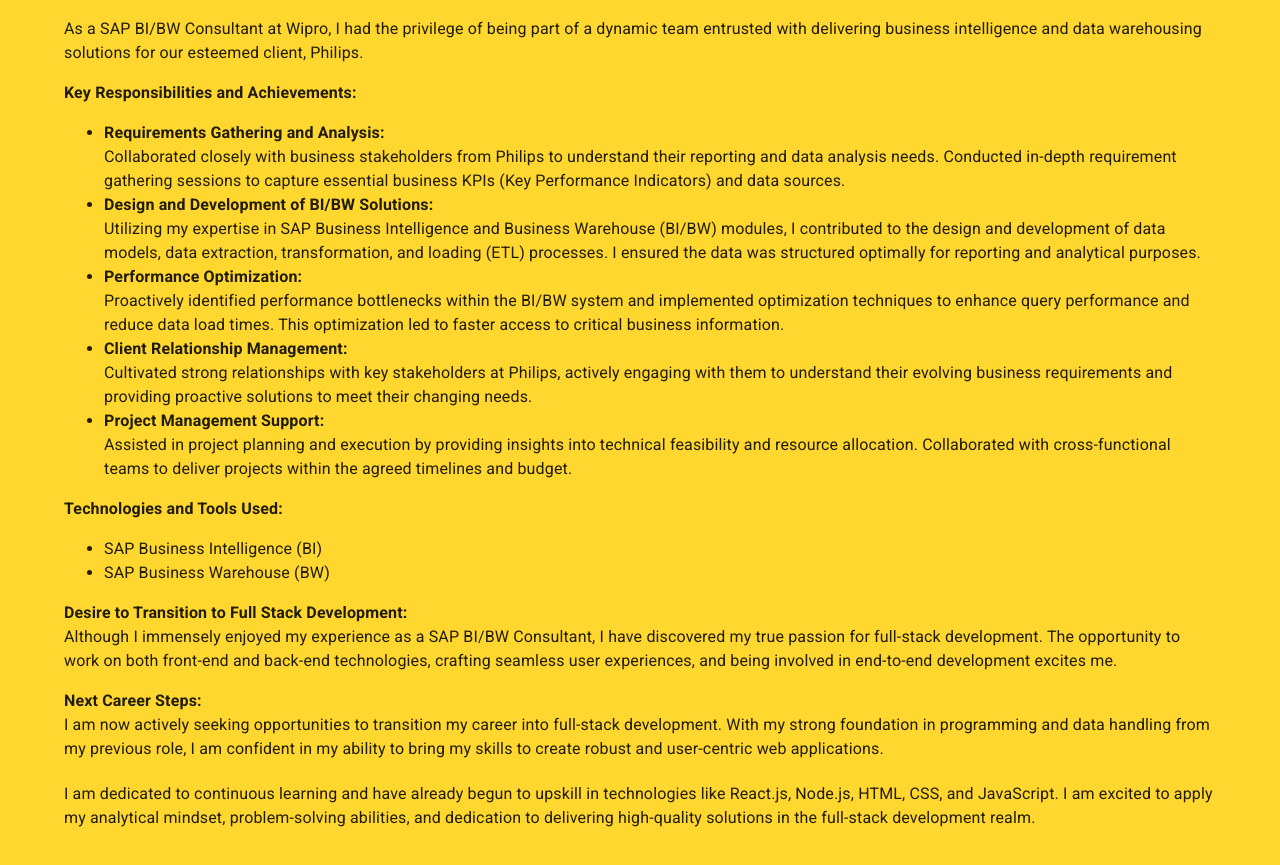
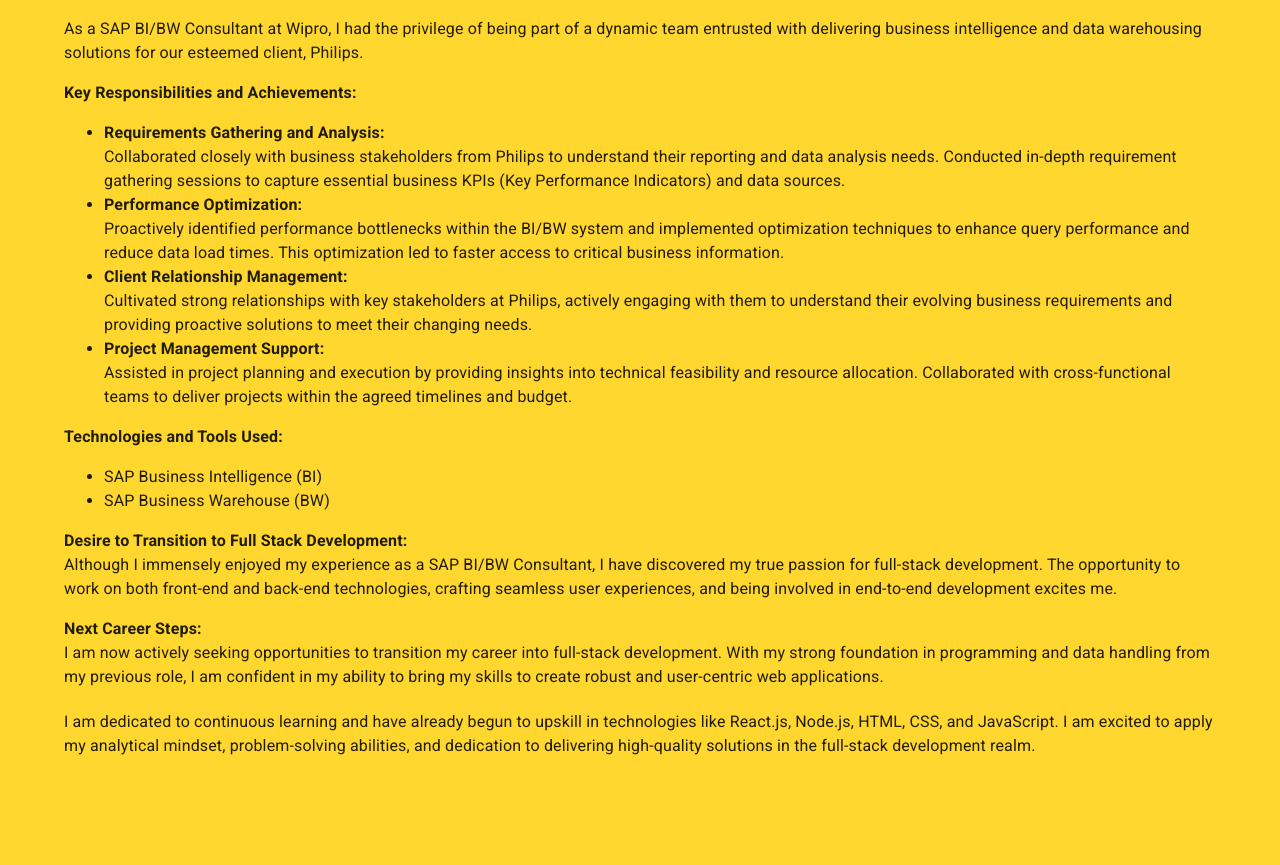
Before and after one commit to Hunter305/portfolio, a React (Vite) app: page / in a window 1280 px wide. Shown: the part 3420-4285 px from the top of the page. Built offline with nearby package versions, Linux system fonts and the light colour scheme.

Commit message:
updated PE

```diff
--- a/src/components/ProfessionalExperience.jsx
+++ b/src/components/ProfessionalExperience.jsx
@@ -39,14 +39,6 @@
             understand their reporting and data analysis needs. Conducted
             in-depth requirement gathering sessions to capture essential
             business KPIs (Key Performance Indicators) and data sources.
-            <li className="responsibilities">
-              Design and Development of BI/BW Solutions:{" "}
-            </li>
-            Utilizing my expertise in SAP Business Intelligence and Business
-            Warehouse (BI/BW) modules, I contributed to the design and
-            development of data models, data extraction, transformation, and
-            loading (ETL) processes. I ensured the data was structured optimally
-            for reporting and analytical purposes.
             <li className="responsibilities">Performance Optimization:</li>
             Proactively identified performance bottlenecks within the BI/BW
             system and implemented optimization techniques to enhance query
```
